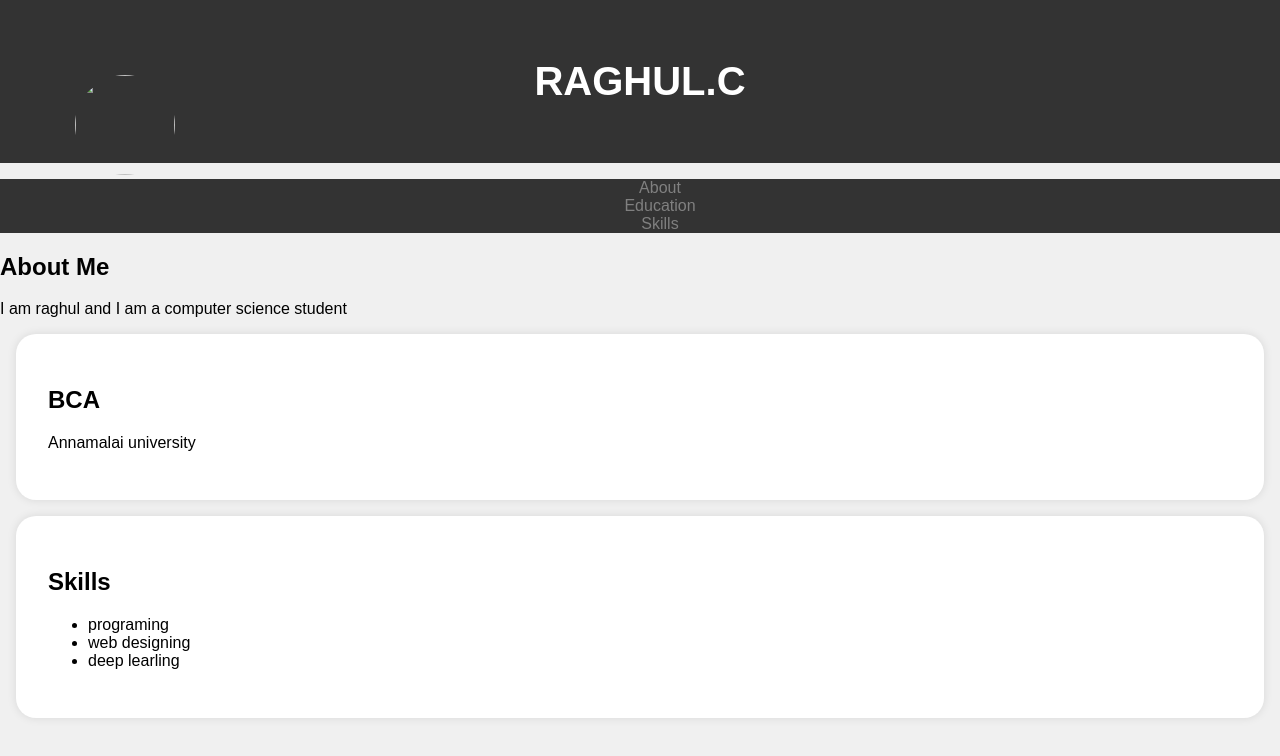
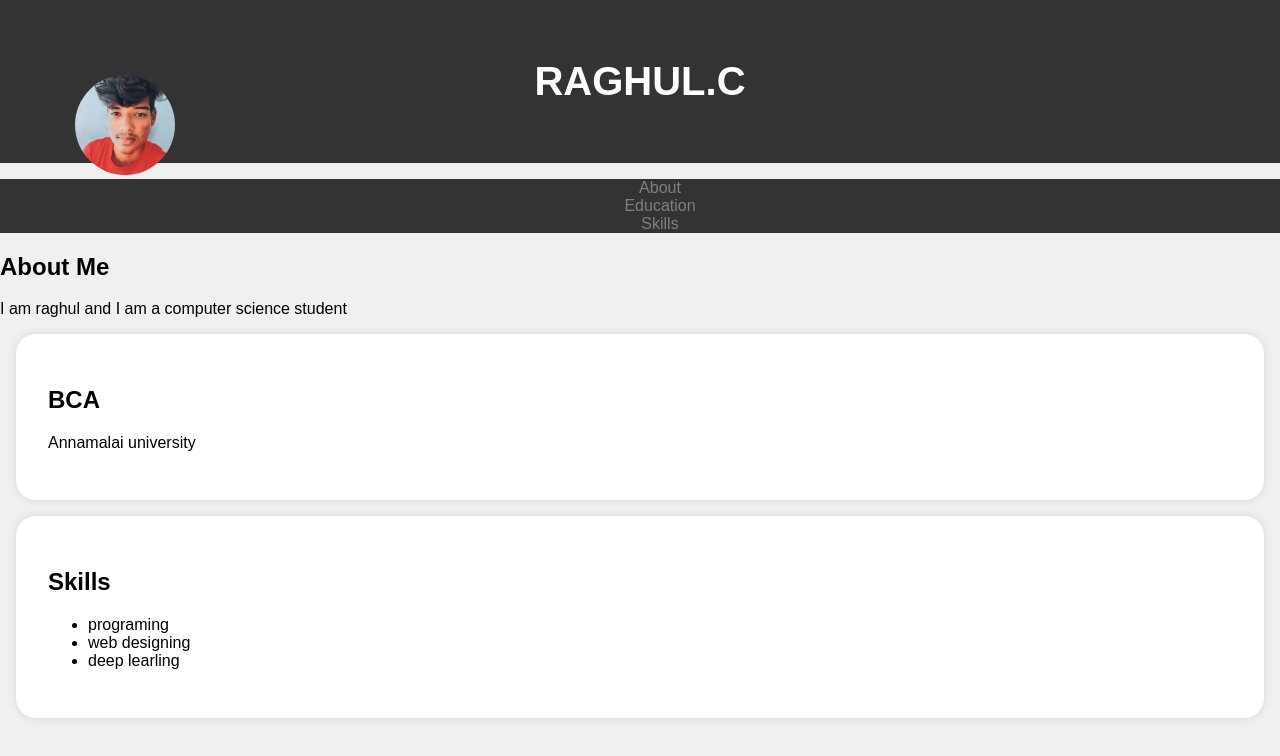
Before and after one commit to RAGHUL-2004/raghul.github.2, a plain HTML site: page index.html in a window 1280 px wide. Drawn offline with Linux system fonts and the light colour scheme; the site is published under a folder, as on GitHub Pages, so addresses that start at the root find nothing.

Commit message:
Update and rename ragul.html to index.html

```diff
--- a/ragul.html
+++ b/index.html
@@ -72,7 +72,7 @@
     <body>
         <header>
             <div class="header-content">
-            <img src="/rag.png" class="profile-picture">
+            <img src="raghul.github.2/rag.png" class="profile-picture">
             <h1> RAGHUL.C</h1>
             </div>
         </header>
```
